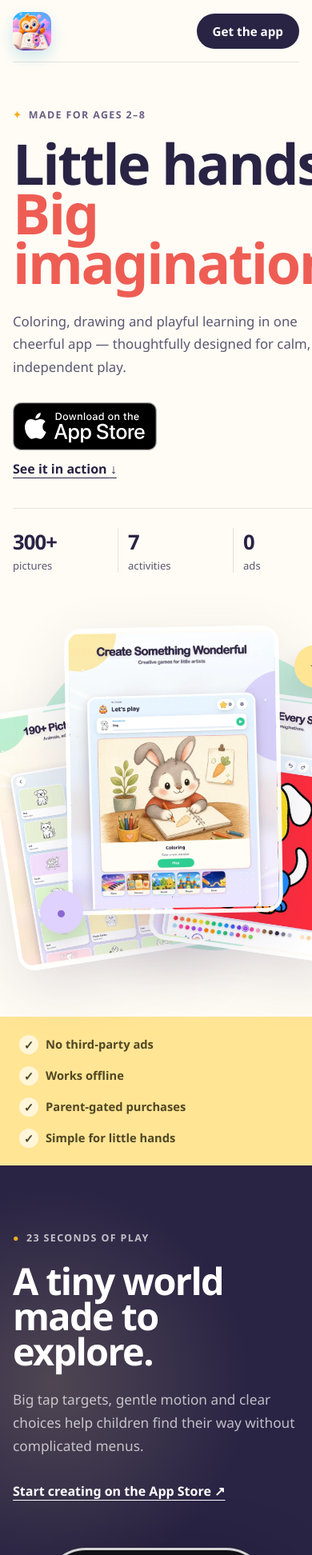
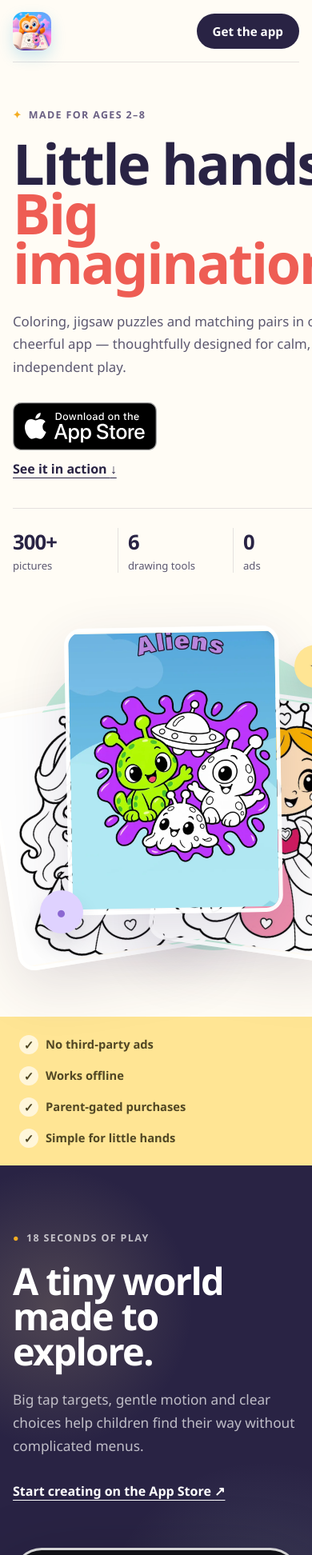
Before and after one commit to anq-no-one/pages, a Jekyll site: the page docs/index.html, which Jekyll copies as it is, in a window 390 px wide, cut to the strip 0-1944 px from the top of the page. Shown: the whole strip at 80% size. Built offline with Jekyll 4.4.1, drawn with Linux system fonts in a browser that asks for light colours; some of the changed text lies outside the part shown.

Commit message:
Update the public pages for Piks 2.1.1
The site still described 2.0, with a Piano activity and a Dinosaur challenge that ended on October 1, so players and reviewers saw features the app no longer ships. Screens now come from 2.1 captures, the event block is gone, and support and terms name the Matching Pairs and one-time purchase model.

Co-authored-by: Andrii D. <andrii.drobiazko@agileengine.com>

```diff
--- a/docs/assets/event-schedule.js
+++ /dev/null
@@ -1,7 +0,0 @@
-const eventSection = document.querySelector("[data-event-end]");
-
-if (eventSection && Date.now() >= Date.parse(eventSection.dataset.eventEnd)) {
-  document.querySelector(`a[href="#${eventSection.id}"]`)?.remove();
-  document.getElementById("event-schema")?.remove();
-  eventSection.remove();
-}
--- a/docs/assets/styles.css
+++ b/docs/assets/styles.css
@@ -516,33 +516,20 @@ h3 {
 
 .video-phone {
   position: relative;
-  width: min(72%, 320px);
+  width: min(100%, 620px);
   margin-inline: auto;
   padding: 10px;
   border: 3px solid rgba(255, 255, 255, 0.82);
-  border-radius: 52px;
+  border-radius: 36px;
   background: #101016;
   box-shadow: 0 45px 100px rgba(0, 0, 0, 0.4);
 }
 
-.video-phone::before {
-  position: absolute;
-  z-index: 2;
-  top: 19px;
-  left: 50%;
-  width: 31%;
-  height: 23px;
-  border-radius: 999px;
-  background: #0a0a0c;
-  content: "";
-  pointer-events: none;
-  transform: translateX(-50%);
-}
-
 .video-phone video {
+  display: block;
   width: 100%;
-  aspect-ratio: 220 / 480;
-  border-radius: 40px;
+  aspect-ratio: 1920 / 886;
+  border-radius: 26px;
   background: #dff2ff;
   object-fit: cover;
 }
@@ -1106,7 +1093,7 @@ video:focus-visible {
   }
 
   .video-phone {
-    width: min(78%, 300px);
+    width: 100%;
   }
 
   .activity-grid {
--- a/docs/index.html
+++ b/docs/index.html
@@ -6,7 +6,7 @@
     <title>Kids Coloring Games 2–8 — Create, Play &amp; Learn</title>
     <meta
       name="description"
-      content="A calm, ad-free creative app with 300+ coloring pages, drawing, piano, puzzles, memory games and sticker rewards for ages 2–8."
+      content="A calm, ad-free coloring app with 300+ pictures, six drawing tools, jigsaw puzzles and matching pairs for ages 2–8."
     >
     <meta name="theme-color" content="#fffaf0">
     <meta property="og:type" content="website">
@@ -24,9 +24,8 @@
     <meta name="twitter:image:alt" content="Piks drawing a colorful owl with a purple pencil">
     <link rel="canonical" href="https://anq-no-one.github.io/pages/">
     <link rel="icon" type="image/jpeg" sizes="100x100" href="./assets/favicon-piks.jpg">
-    <link rel="preload" href="./assets/styles.css?v=4" as="style">
-    <link rel="stylesheet" href="./assets/styles.css?v=4">
-    <script src="./assets/event-schedule.js" defer></script>
+    <link rel="preload" href="./assets/styles.css?v=5" as="style">
+    <link rel="stylesheet" href="./assets/styles.css?v=5">
     <script type="application/ld+json">
       {
         "@context": "https://schema.org",
@@ -90,7 +67,7 @@
           <p class="eyebrow"><span aria-hidden="true">✦</span> Made for ages 2–8</p>
           <h1>Little hands.<br><span>Big imagination.</span></h1>
           <p class="hero-lede">
-            Coloring, drawing and playful learning in one cheerful app —
+            Coloring, jigsaw puzzles and matching pairs in one cheerful app —
             thoughtfully designed for calm, independent play.
           </p>
           <div class="hero-actions">
@@ -110,7 +87,7 @@
           </div>
           <ul class="quick-facts" aria-label="App highlights">
             <li><strong>300+</strong><span>pictures</span></li>
-            <li><strong>7</strong><span>activities</span></li>
+            <li><strong>6</strong><span>drawing tools</span></li>
             <li><strong>0</strong><span>ads</span></li>
           </ul>
         </div>
@@ -120,24 +97,24 @@
           <span class="spark spark-two" aria-hidden="true">●</span>
           <img
             class="screen-card screen-left"
-            src="./assets/screens/02_iPad_13_Coloring_Library.webp"
-            width="720"
-            height="960"
-            alt="A library of coloring pictures to explore"
+            src="./assets/screens/21_canvas_outline.webp"
+            width="664"
+            height="886"
+            alt="A princess picture ready to color, with the drawing tools on the right"
           >
           <img
             class="screen-card screen-main"
-            src="./assets/screens/01_iPad_13_Home.webp"
-            width="720"
-            height="960"
-            alt="The colorful home screen with six playful activities"
+            src="./assets/screens/21_home_themes.webp"
+            width="840"
+            height="1120"
+            alt="The home screen with picture themes such as Transport, Aliens and Matching"
           >
           <img
             class="screen-card screen-right"
-            src="./assets/screens/03_iPad_13_Coloring_Canvas.webp"
-            width="720"
-            height="960"
-            alt="A completed colorful dog picture"
+            src="./assets/screens/21_canvas_color.webp"
+            width="664"
+            height="886"
+            alt="A colored princess picture with a finished dress"
           >
         </div>
       </section>
@@ -149,53 +126,10 @@
         <p><span aria-hidden="true">✓</span> Simple for little hands</p>
       </section>
 
-      <section id="dinosaur-challenge" class="event-section" data-event-end="2026-10-01T00:00:00+02:00">
-        <div class="section-shell event-card">
-          <div class="event-heading">
-            <p class="eyebrow"><span aria-hidden="true">✦</span> Dinosaur Coloring Challenge</p>
-            <p class="event-date">
-              <time datetime="2026-09-15">September 15</time>
-              <span aria-hidden="true">→</span>
-              <time datetime="2026-09-30">September 30, 2026</time>
-            </p>
-            <h2>Dino days.<br><span>Big color.</span></h2>
-          </div>
-          <div class="event-copy">
-            <p>
-              From September 15, finish any four different pictures from six
-              dinosaur coloring pages to earn the Dino sticker. The challenge
-              is free, works offline and runs through September 30, Warsaw time.
-            </p>
-            <ul class="event-highlights" aria-label="Dinosaur Coloring Challenge highlights">
-              <li><strong>4 of 6</strong><span>different pictures to finish</span></li>
-              <li><strong>1</strong><span>Dino sticker reward</span></li>
-              <li><strong>100%</strong><span>offline and ad-free</span></li>
-            </ul>
-            <a
-              class="event-cta"
-              href="https://apps.apple.com/app/id6755656713"
-              aria-label="Get Kids Coloring Games for the Dinosaur Coloring Challenge"
-            >
-              Get the app for Dino days <span aria-hidden="true">↗</span>
-            </a>
-          </div>
-          <div class="event-art">
-            <img
-              src="./assets/dinosaur-coloring-challenge-2026.jpg"
-              width="1920"
-              height="1080"
-              loading="lazy"
-              alt="Six colorful dinosaur friends beside a volcano in the Dinosaur Coloring Challenge artwork"
-            >
-            <p class="event-art-label"><span aria-hidden="true">✦</span> Four different pictures. One Dino sticker.</p>
-          </div>
-        </div>
-      </section>
-
       <section id="watch" class="video-section">
         <div class="section-shell video-layout">
           <div class="video-copy">
-            <p class="eyebrow eyebrow-light"><span aria-hidden="true">●</span> 23 seconds of play</p>
+            <p class="eyebrow eyebrow-light"><span aria-hidden="true">●</span> 18 seconds of play</p>
             <h2>A tiny world<br>made to explore.</h2>
             <p>
               Big tap targets, gentle motion and clear choices help children
@@ -212,10 +146,10 @@
               loop
               playsinline
               preload="metadata"
-              poster="./assets/video-poster.webp?v=2"
-              aria-label="A 23-second preview of coloring, piano and memory games"
+              poster="./assets/video-poster.webp?v=3"
+              aria-label="An 18-second preview of coloring a picture with the drawing tools"
             >
-              <source src="./assets/playtime.mp4?v=2" type="video/mp4">
+              <source src="./assets/playtime.mp4?v=3" type="video/mp4">
               Your browser does not support the video element.
             </video>
           </div>
@@ -229,8 +163,8 @@
             <h2>Something lovely<br>for every mood.</h2>
           </div>
           <p>
-            From a quiet coloring break to music and memory play, every activity
-            is designed to feel familiar, friendly and rewarding.
+            Color with six drawing tools, solve jigsaw puzzles and explore
+            picture themes, all designed to feel familiar, friendly and rewarding.
           </p>
         </div>
 
@@ -238,37 +172,37 @@
           <article class="activity-card coral">
             <span class="activity-number">01</span>
             <h3>Color & draw</h3>
-            <p>Tap to fill, draw freely and experiment with colors across 300+ friendly pictures.</p>
+            <p>Marker, pencil, brush, airbrush, fill and crayon across 300+ friendly pictures.</p>
             <img
-              src="./assets/screens/03_iPad_13_Coloring_Canvas.webp"
-              width="720"
-              height="960"
+              src="./assets/screens/21_canvas_card.webp"
+              width="664"
+              height="886"
               loading="lazy"
-              alt="Coloring tools and a bright finished picture"
+              alt="A princess picture being colored with the drawing tools"
             >
           </article>
           <article class="activity-card yellow">
             <span class="activity-number">02</span>
-            <h3>Play & learn</h3>
-            <p>Piano, puzzles, memory and shapes keep curious minds engaged through simple play.</p>
+            <h3>Puzzle & match</h3>
+            <p>Snap every piece into place in jigsaw puzzles, then play Matching Pairs.</p>
             <img
-              src="./assets/screens/04_iPad_13_Piano.webp"
-              width="720"
-              height="960"
+              src="./assets/screens/21_puzzle.webp"
+              width="990"
+              height="1320"
               loading="lazy"
-              alt="A colorful piano activity"
+              alt="A flower and butterfly jigsaw puzzle with pieces being placed"
             >
           </article>
           <article class="activity-card lilac">
             <span class="activity-number">03</span>
-            <h3>Create & collect</h3>
-            <p>Every finished activity can bring a cheerful sticker reward and a little moment of pride.</p>
+            <h3>Themes to explore</h3>
+            <p>Start with free animal pictures, then unlock Princesses, Dinosaurs, Transport, Aliens and more.</p>
             <img
-              src="./assets/screens/05_iPad_13_Sticker_Reward.webp"
-              width="720"
-              height="960"
+              src="./assets/screens/21_home_themes.webp"
+              width="840"
+              height="1120"
               loading="lazy"
-              alt="A butterfly sticker reward celebration"
+              alt="The home screen with picture themes such as Transport, Aliens and Matching"
             >
           </article>
         </div>
```
Also changed, not shown: other parts of docs/index.html (+4 -26 lines), docs/support.md (+11 -7 lines), docs/terms.md (+4 -4 lines), docs/assets/dinosaur-coloring-challenge-2026.jpg (deleted), docs/assets/screens/01_iPad_13_Home.webp (deleted), docs/assets/screens/02_iPad_13_Coloring_Library.webp (deleted), docs/assets/screens/03_iPad_13_Coloring_Canvas.webp (deleted), docs/assets/screens/04_iPad_13_Piano.webp (deleted), docs/assets/screens/05_iPad_13_Sticker_Reward.webp (deleted), docs/assets/screens/21_canvas_card.webp (added), docs/assets/screens/21_canvas_color.webp (added), docs/assets/screens/21_canvas_outline.webp (added), docs/assets/screens/21_home_themes.webp (added), docs/assets/screens/21_puzzle.webp (added), 1 more files, 1 other file.
